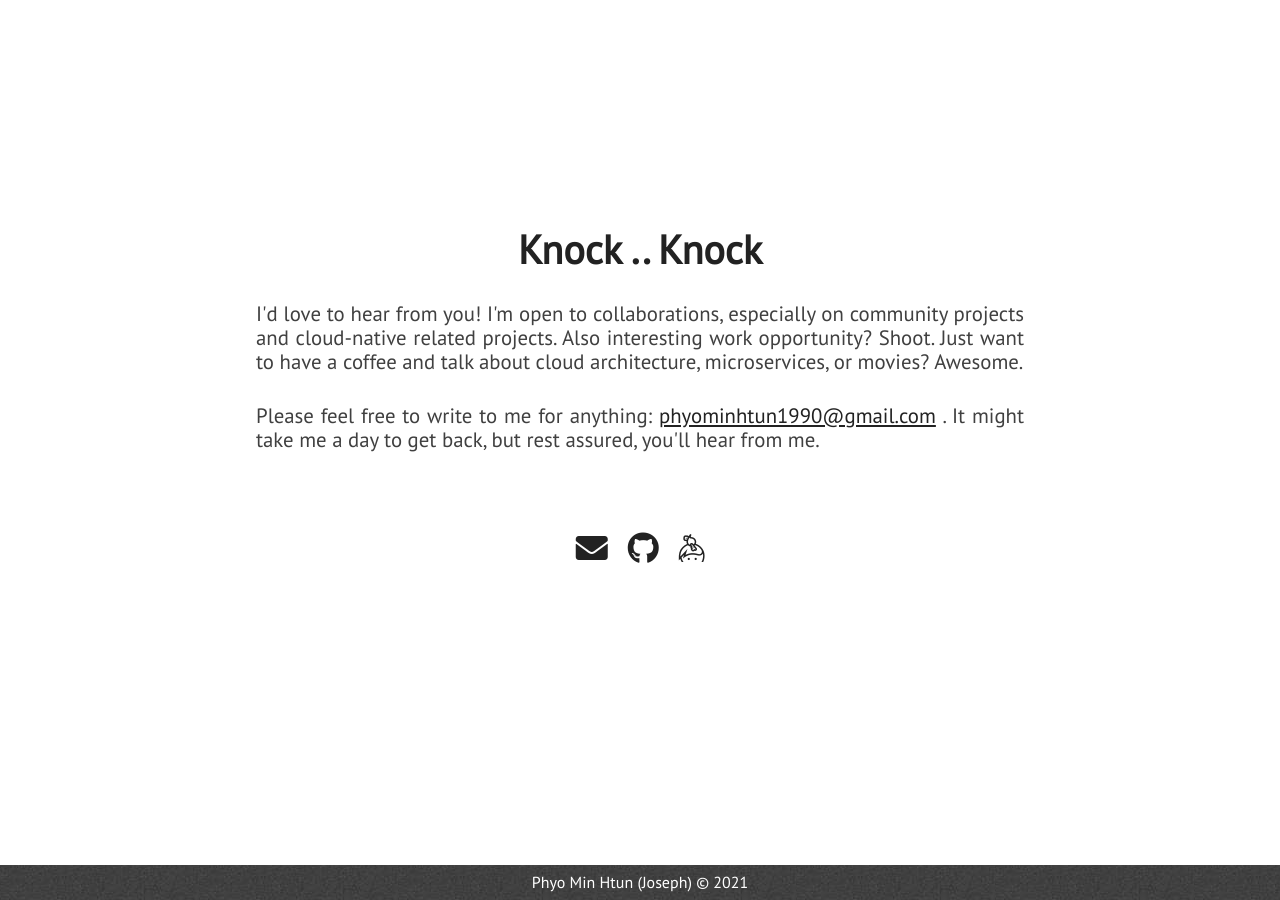
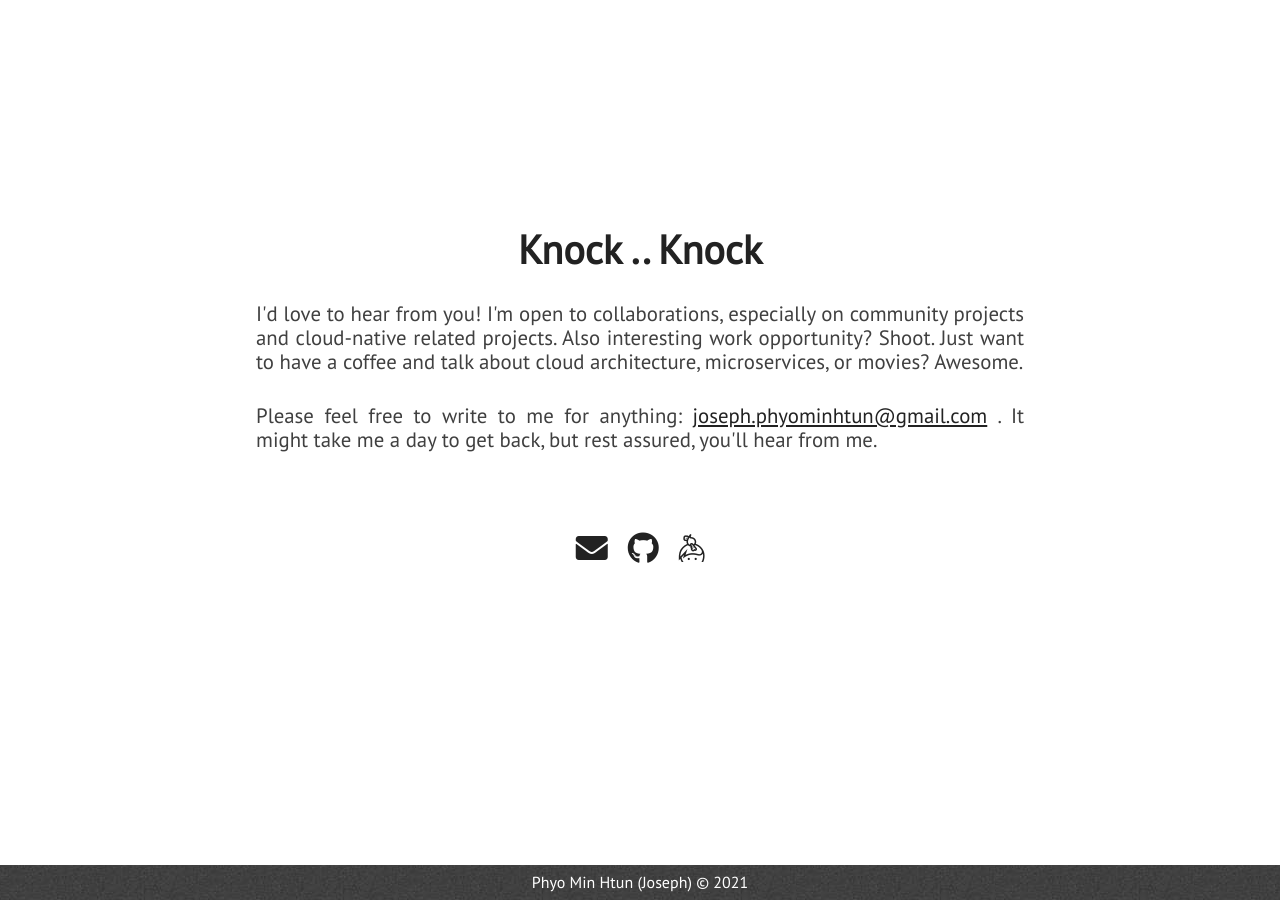
Before and after one commit to josephphyo/josephphyo.github.io, a Jekyll site: the page built from index.html, in a window 1280 px wide and 900 px high, scrolled down 5063 px. Built offline with Jekyll 4.4.1, drawn with Linux system fonts in a browser that asks for light colours; nearby versions of some CDN libraries.

Commit message:
Email Changed

```diff
--- a/_config.yml
+++ b/_config.yml
@@ -9,7 +9,7 @@ exclude: [vendor/ruby]
 # Personalization
 github_username: josephphyo
 blog_url: https://josephphyo.github.io
-email: phyominhtun1990@gmail.com
+email: joseph.phyominhtun@gmail.com
 keybase_username: josephphyo
 #twitter_username: abhn_
 #reddit_username: abhn
```
Also changed, not shown: 1 other file.
